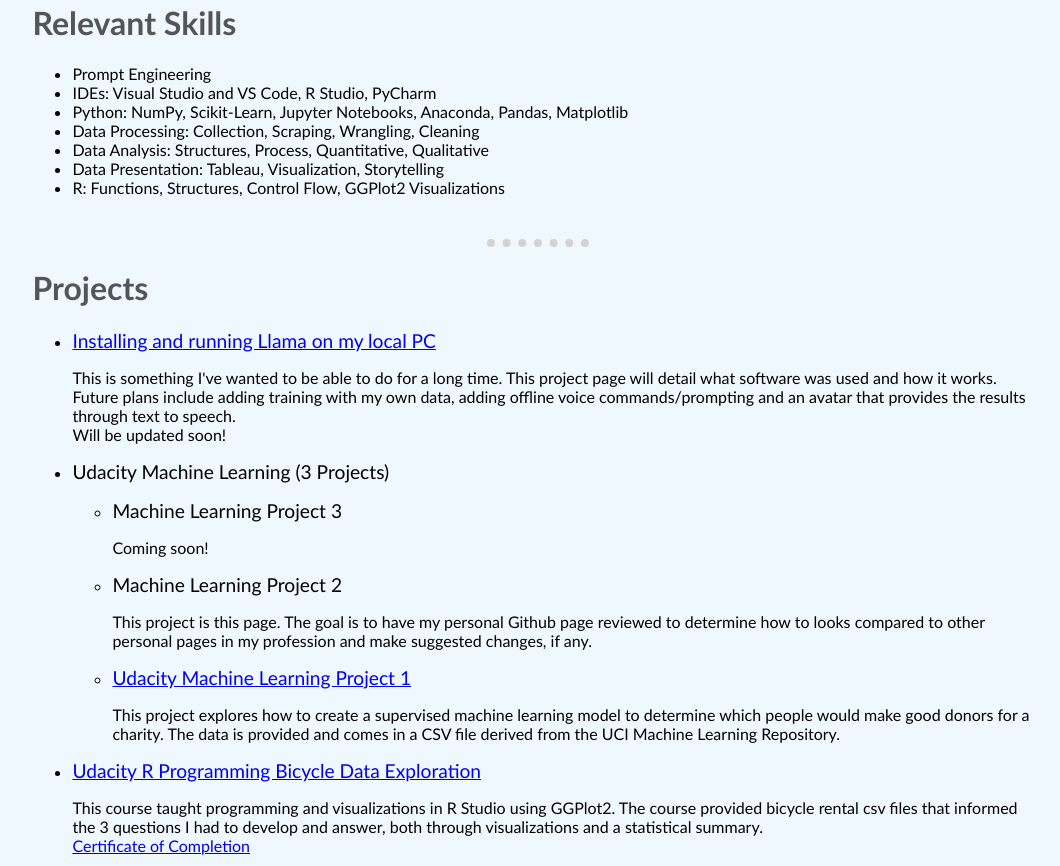
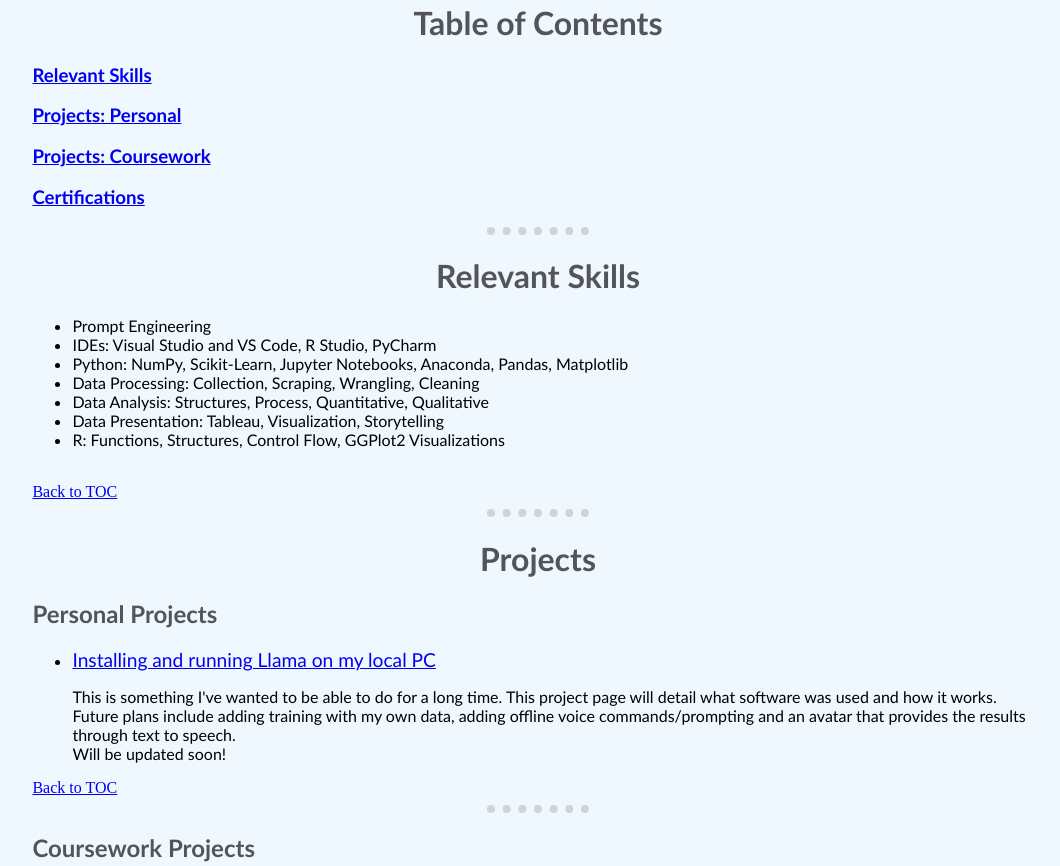
Before and after one commit to JoshRDFI/JoshRDFI.github.io, a plain HTML site: page index.html in a window 1280 px wide. Shown: the part 668-1534 px from the top of the page, without its empty margins (102-1162 px from the left). Drawn offline with Linux system fonts and the light colour scheme.

Commit message:
Updates before submission
Close to final checks prior to submission for review.

```diff
--- a/css/style.css
+++ b/css/style.css
@@ -36,6 +36,13 @@ a {
     font-size: 1em;
 }
 
+.toclink {
+    font-size: 1em;
+    margin: auto;
+    width: 80%;
+    text-align: center;
+}
+
 .centerpage {
     margin: 0px auto;
     width: 80%;
--- a/index.html
+++ b/index.html
@@ -28,10 +28,21 @@
 		<p>
 			This page was developed while taking the Udemy course
 			<a class="plainlink" href="https://www.udemy.com/course/the-complete-web-development-bootcamp/" target="_blank">
-				The Complete 2023 Web Development Bootcamp</a> by Angela Yu. Thanks for checking this out.
+				The Complete 2023 Web Development Bootcamp
+			</a> by Angela Yu. Thanks for checking this out.
 		</p>
+
 		<hr>
-		<h1>Relevant Skills</h1>
+
+		<h1 id="toc" align="Center">Table of Contents</h1>
+		<h3><a class="plainlink" href="#skills">Relevant Skills</a></h3>
+		<h3><a class="plainlink" href="#projects1">Projects: Personal</a></h3>
+		<h3><a class="plainlink" href="#projects2">Projects: Coursework</a></h3>
+		<h3><a class="plainlink" href="#certs">Certifications</a></h3>
+
+		<hr>
+
+		<h1 id="skills" align="Center">Relevant Skills</h1>
 		<ul>
 			<li>Prompt Engineering</li>
 			<li>IDEs: Visual Studio and VS Code, R Studio, PyCharm</li>
@@ -42,8 +53,10 @@
 			<li>R: Functions, Structures, Control Flow, GGPlot2 Visualizations</li>
 		</ul>
 		<br>
+		<a class="toclink" href="#toc">Back to TOC</a>
 		<hr>
-		<h1>Projects</h1>
+		<h1 align="Center">Projects</h1>
+		<h2 id="projects1">Personal Projects</h2>
 		<ul>
 			<li>
 				<a href="https://github.com/JoshRDFI/PersonalAI" target="_blank">
@@ -58,6 +71,11 @@
 					<br> Will be updated soon!
 				</p>
 			</li>
+		</ul>
+		<a class="toclink" href="#toc">Back to TOC</a>
+		<hr />
+		<h2 id="projects2">Coursework Projects</h2>
+		<ul>
 			<li>
 				<a>Udacity Machine Learning (3 Projects)</a>
 				<p>
@@ -152,8 +170,9 @@
 			</li>
 		</ul>
 		<br>
+		<a class="toclink" href="#toc">Back to TOC</a>
 		<hr>
-		<h1>Certifications</h1>
+		<h1 id="certs" align="Center">Certifications</h1>
 
 		<ul>
 			<li>
@@ -223,7 +242,7 @@
 				</div>
 			</li>
 		</ul>
-
+		<a class="toclink" href="#toc">Back to TOC</a>
 
 
 	</div>
```
